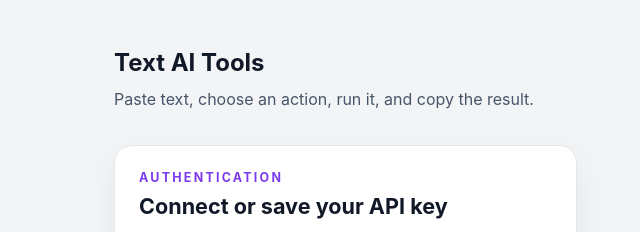
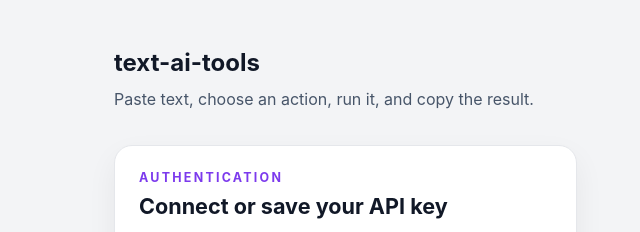
Before and after one commit to Nimzozo/Text-AI-tools, a plain HTML site: page docs/index.html in a window 1280 px wide. Shown: the top 232 px of the page, 0-640 px from the left. Drawn offline with Linux system fonts and the light colour scheme.

```diff
--- a/docs/index.html
+++ b/docs/index.html
@@ -3,14 +3,14 @@
   <head>
     <meta charset="UTF-8" />
     <meta name="viewport" content="width=device-width, initial-scale=1.0" />
-    <title>Text AI Tools</title>
+    <title>text-ai-tools</title>
     <link rel="stylesheet" href="style.css" />
   </head>
   <body>
     <div class="app-shell">
       <header class="header">
         <div class="brand-row">
-          <a class="brand" href="#">Text AI Tools</a>
+          <a class="brand" href="#">text-ai-tools</a>
           <a class="github-link" href="https://github.com/nimzozo/text-ai-tools" target="_blank" rel="noreferrer">GitHub</a>
         </div>
         <p class="subtitle">Paste text, choose an action, run it, and copy the result.</p>
```
Also changed, not shown: 1 other file.
